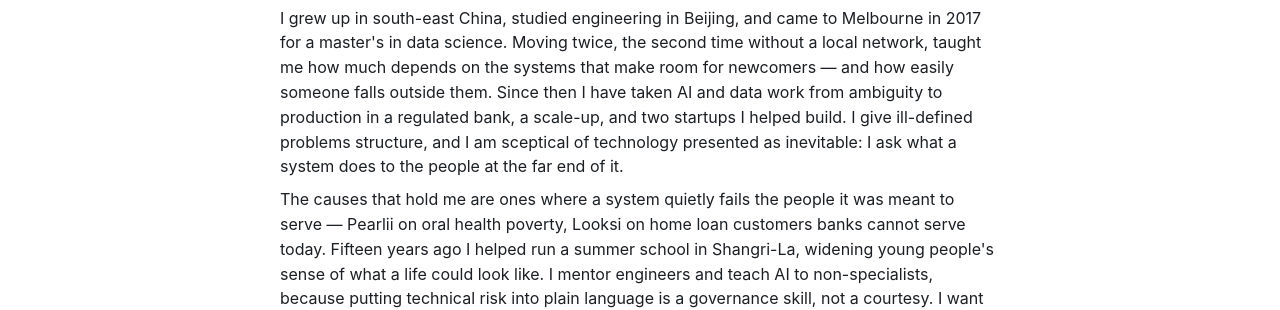
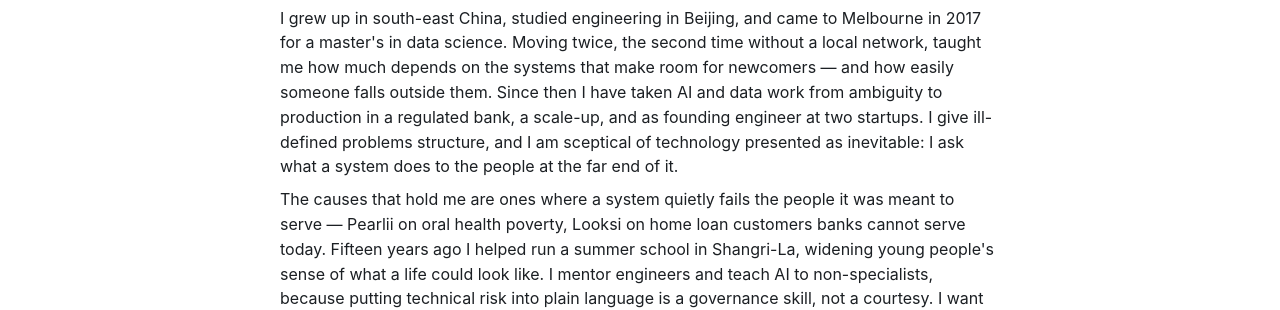
Before and after one commit to ruodingt/ruodingt.github.io, a Jekyll site: the page built from cv/index.md, in a window 1280 px wide. Shown: the part 306-616 px from the top of the page. Built offline with Jekyll 4.4.1, drawn with Linux system fonts in a browser that asks for light colours.

Commit message:
Make the repeat founding-engineer signal explicit in the statement
Keeps the header as 'Founding Engineer, Looksi', which the CV guide
requires (current title and organisation), while stating the twice-over
founding experience in prose where it cannot be misread.

Co-Authored-By: Claude Opus 5 (1M context) <noreply@anthropic.com>

```diff
--- a/_data/cv.yml
+++ b/_data/cv.yml
@@ -9,7 +9,7 @@ linkedin: "https://www.linkedin.com/in/ruodingt-tian/"
 # words, at the top, covering who you are, professional value, community
 # connection, and values/motivation.
 statement:
-  - "I grew up in south-east China, studied engineering in Beijing, and came to Melbourne in 2017 for a master's in data science. Moving twice, the second time without a local network, taught me how much depends on the systems that make room for newcomers &mdash; and how easily someone falls outside them. Since then I have taken AI and data work from ambiguity to production in a regulated bank, a scale-up, and two startups I helped build. I give ill-defined problems structure, and I am sceptical of technology presented as inevitable: I ask what a system does to the people at the far end of it."
+  - "I grew up in south-east China, studied engineering in Beijing, and came to Melbourne in 2017 for a master's in data science. Moving twice, the second time without a local network, taught me how much depends on the systems that make room for newcomers &mdash; and how easily someone falls outside them. Since then I have taken AI and data work from ambiguity to production in a regulated bank, a scale-up, and as founding engineer at two startups. I give ill-defined problems structure, and I am sceptical of technology presented as inevitable: I ask what a system does to the people at the far end of it."
   - "The causes that hold me are ones where a system quietly fails the people it was meant to serve &mdash; Pearlii on oral health poverty, Looksi on home loan customers banks cannot serve today. Fifteen years ago I helped run a summer school in Shangri-La, widening young people's sense of what a life could look like. I mentor engineers and teach AI to non-specialists, because putting technical risk into plain language is a governance skill, not a courtesy. I want to be an Observer to learn how boards reach decisions, and to be useful where the gap is. In time I would like to serve as a director."
 
 attributes:
```
